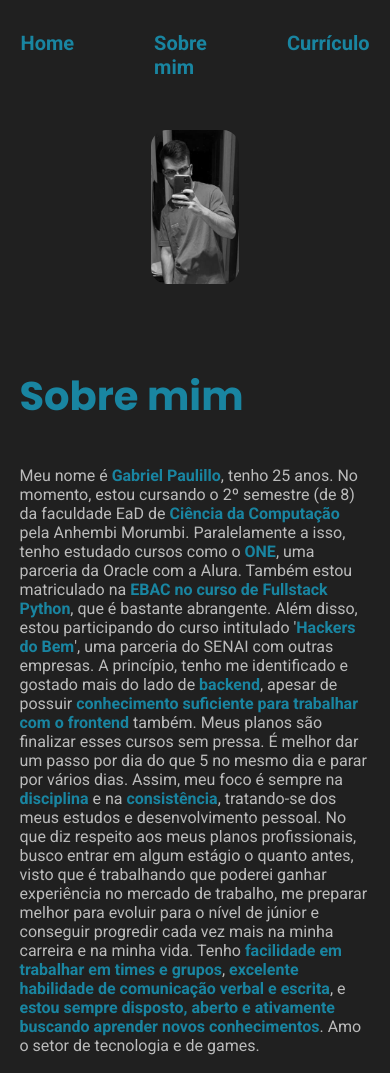
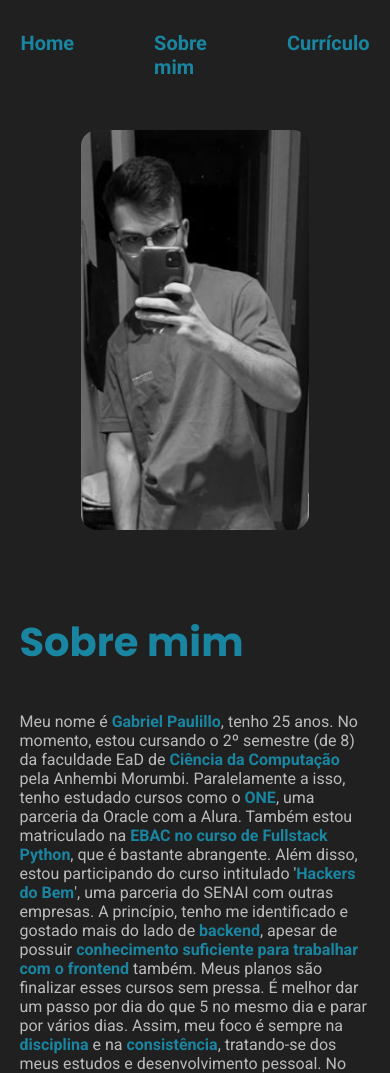
Before and after one commit to gabrielpaulillo/portfolio-resume, a plain HTML site: page about.html in a window 390 px wide. Shown: the top 1073 px of the page. Drawn offline with Linux system fonts and the light colour scheme.

Commit message:
Modified photo size and its padding

```diff
--- a/styles/style.css
+++ b/styles/style.css
@@ -164,7 +164,8 @@ img {
 }
 
 .about__photo {
-    width: 25%;
+    height: 400px;
+    padding-right: 20%;
 }
 
 /* Página 'resume.html' */
@@ -224,4 +225,8 @@ img {
     .main__content {
         width: auto;
     }
+
+    .about__photo {
+        padding: 0;
+    }
 }
```
